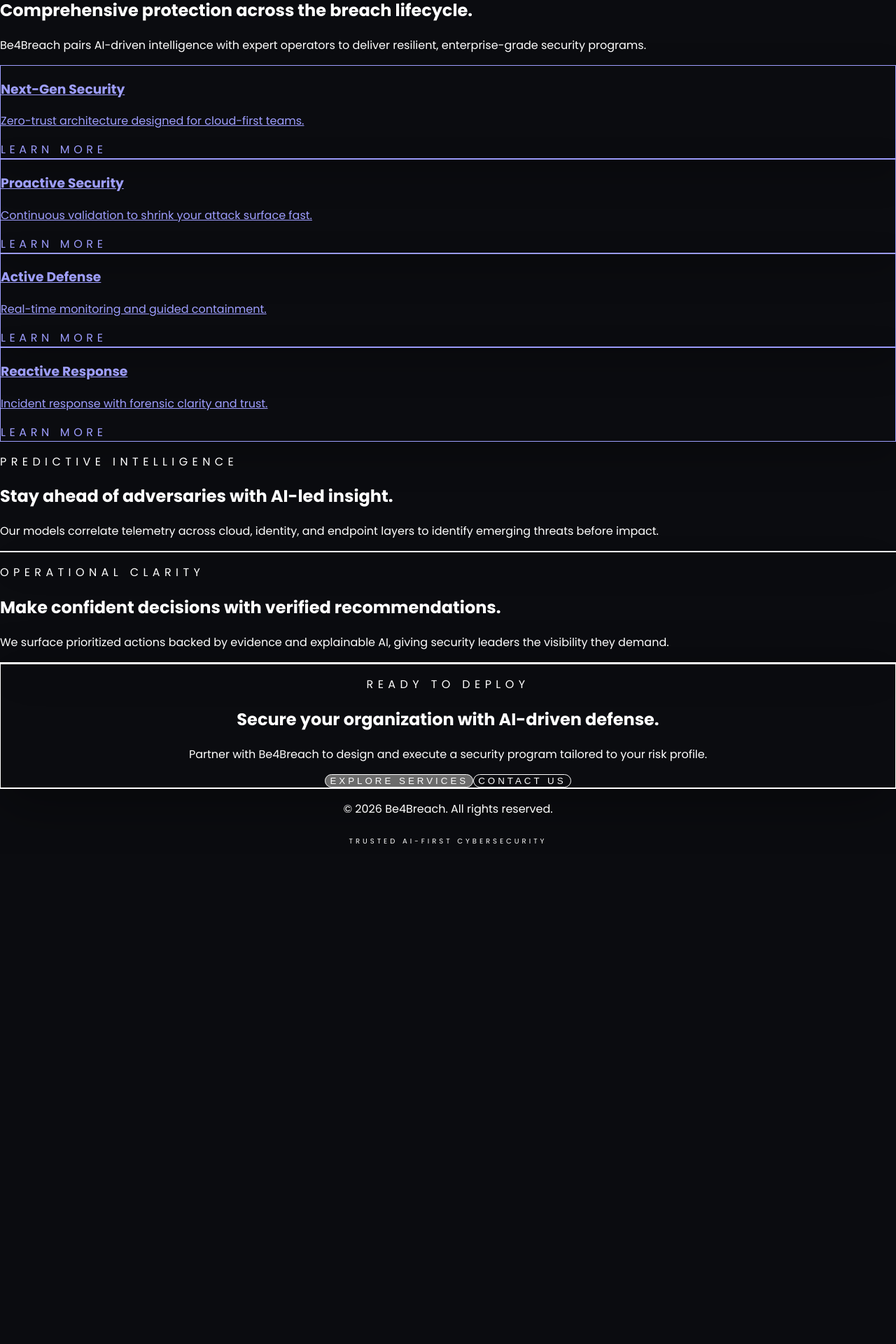
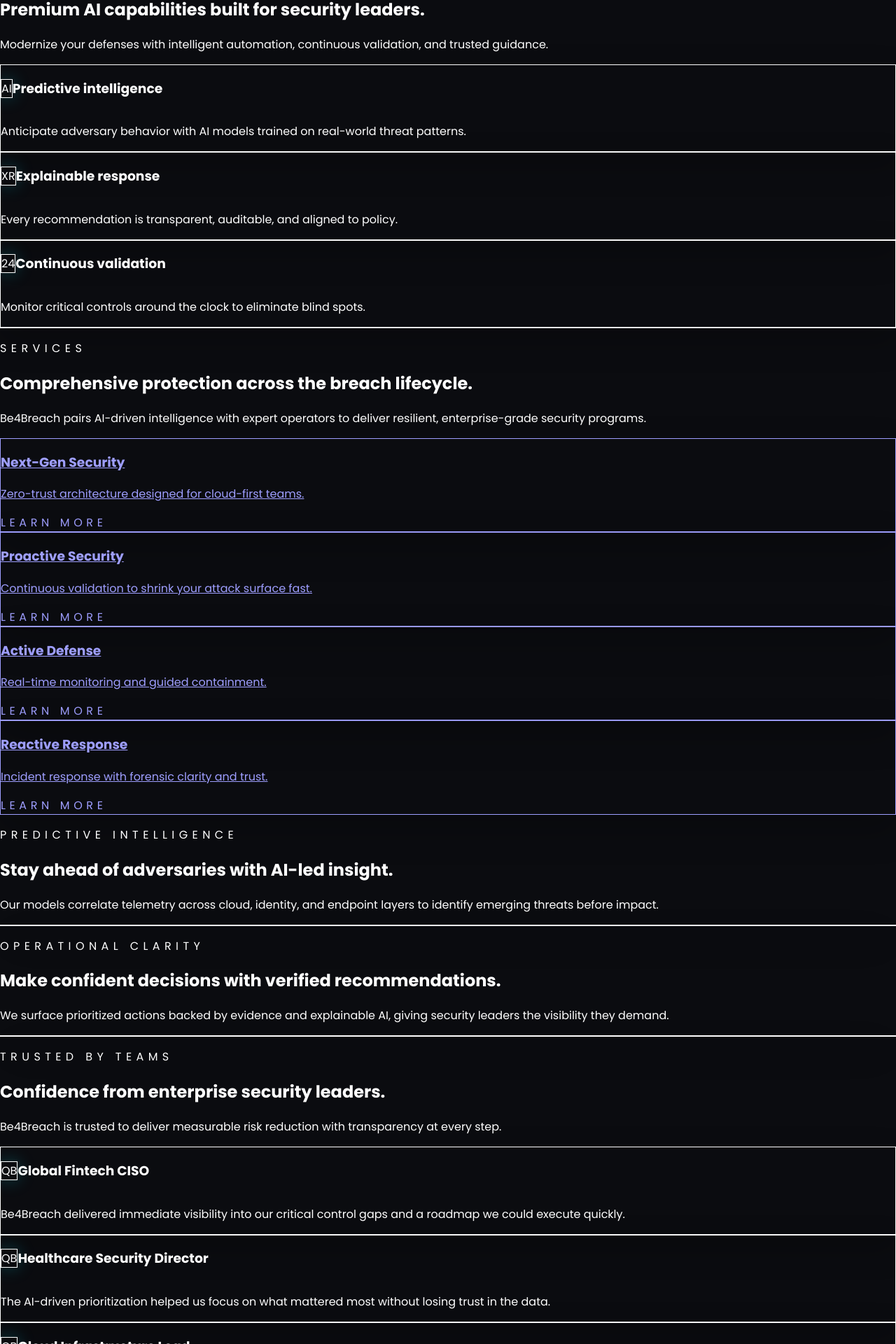
Before and after one commit to Divyansh-0001/Be4Breach-Website, a Next.js app: page / in a window 1280 px wide. Shown: the part 869-2789 px from the top of the page at 70% size. Before the commit the page ends 2089 px from the top, so only its background shows below. Built offline with nearby package versions, Linux system fonts and the light colour scheme.

Commit message:
feat: upgrade landing page UI
Co-authored-by: nikhil.agarwal <nikhil.agarwal@avalara.com>

```diff
--- /dev/null
+++ b/app/components/FeatureCard.js
@@ -0,0 +1,23 @@
+"use client";
+
+import { motion } from "framer-motion";
+import { cardVariants } from "../lib/animations";
+
+export default function FeatureCard({ icon, title, description }) {
+  return (
+    <motion.div
+      variants={cardVariants}
+      whileHover="hover"
+      whileTap="tap"
+      className="rounded-2xl border border-brand-white/10 bg-brand-dark/80 p-6 shadow-[0_18px_45px_rgba(0,0,0,0.25)] transition"
+    >
+      <div className="flex items-center gap-4">
+        <div className="flex h-12 w-12 items-center justify-center rounded-2xl border border-brand-cyan/40 bg-brand-dark text-xs font-semibold text-brand-cyan shadow-[0_0_24px_rgba(0,240,255,0.25)]">
+          {icon}
+        </div>
+        <h3 className="text-lg font-semibold text-brand-white">{title}</h3>
+      </div>
+      <p className="mt-4 text-sm text-brand-white/70">{description}</p>
+    </motion.div>
+  );
+}
--- a/app/components/Footer.js
+++ b/app/components/Footer.js
@@ -1,7 +1,16 @@
 "use client";
 
+import Link from "next/link";
 import { motion } from "framer-motion";
 import { fadeIn } from "../lib/animations";
+
+const navLinks = [
+  { label: "Home", href: "/" },
+  { label: "Services", href: "/services" },
+  { label: "About", href: "/about" },
+  { label: "AI Security", href: "/ai-security" },
+  { label: "Contact", href: "/contact" },
+];
 
 export default function Footer() {
   return (
@@ -13,11 +22,34 @@ export default function Footer() {
       transition={{ duration: 0.6, ease: "easeOut" }}
       variants={fadeIn}
     >
-      <div className="mx-auto flex w-full max-w-6xl flex-col items-center gap-2 px-6 py-8 text-center text-xs text-brand-white/60 sm:text-sm">
-        <p>© 2026 Be4Breach. All rights reserved.</p>
-        <p className="text-[10px] uppercase tracking-[0.4em] text-brand-cyan/70">
-          Trusted AI-first cybersecurity
-        </p>
+      <div className="mx-auto w-full max-w-6xl px-6 py-10">
+        <div className="flex flex-col items-center justify-between gap-6 text-center md:flex-row md:text-left">
+          <div className="space-y-2">
+            <p className="text-sm font-semibold uppercase tracking-[0.3em] text-brand-white">
+              Be4Breach
+            </p>
+            <p className="text-xs text-brand-white/60">
+              Premium AI-driven cybersecurity for modern enterprises.
+            </p>
+          </div>
+          <nav className="flex flex-wrap justify-center gap-4 text-xs uppercase tracking-[0.3em] text-brand-white/60 md:justify-end">
+            {navLinks.map((link) => (
+              <Link
+                key={link.href}
+                href={link.href}
+                className="transition hover:text-brand-cyan focus-visible:outline-none focus-visible:ring-2 focus-visible:ring-brand-cyan/70"
+              >
+                {link.label}
+              </Link>
+            ))}
+          </nav>
+        </div>
+        <div className="mt-8 flex flex-col items-center gap-2 text-center text-xs text-brand-white/60 sm:text-sm">
+          <p>© 2026 Be4Breach. All rights reserved.</p>
+          <p className="text-[10px] uppercase tracking-[0.4em] text-brand-cyan/70">
+            Trusted AI-first cybersecurity
+          </p>
+        </div>
       </div>
     </motion.footer>
   );
--- a/app/page.js
+++ b/app/page.js
@@ -1,9 +1,11 @@
 import AnimatedSection from "./components/AnimatedSection";
+import FeatureCard from "./components/FeatureCard";
 import CTAButton from "./components/CTAButton";
 import AlternatingSection from "./components/AlternatingSection";
 import HeroSection from "./components/HeroSection";
 import ServiceCardGrid from "./components/ServiceCardGrid";
 import SectionHeader from "./components/SectionHeader";
+import { staggerContainer } from "./lib/animations";
 
 export const metadata = {
   title: "Home",
@@ -34,6 +36,27 @@ const serviceCards = [
   },
 ];
 
+const features = [
+  {
+    icon: "AI",
+    title: "Predictive intelligence",
+    description:
+      "Anticipate adversary behavior with AI models trained on real-world threat patterns.",
+  },
+  {
+    icon: "XR",
+    title: "Explainable response",
+    description:
+      "Every recommendation is transparent, auditable, and aligned to policy.",
+  },
+  {
+    icon: "24",
+    title: "Continuous validation",
+    description:
+      "Monitor critical controls around the clock to eliminate blind spots.",
+  },
+];
+
 const alternatingSections = [
   {
     label: "Predictive intelligence",
@@ -49,10 +72,46 @@ const alternatingSections = [
   },
 ];
 
+const testimonials = [
+  {
+    title: "Global Fintech CISO",
+    description:
+      "Be4Breach delivered immediate visibility into our critical control gaps and a roadmap we could execute quickly.",
+  },
+  {
+    title: "Healthcare Security Director",
+    description:
+      "The AI-driven prioritization helped us focus on what mattered most without losing trust in the data.",
+  },
+  {
+    title: "Cloud Infrastructure Lead",
+    description:
+      "We reduced response times and gained confidence in our incident readiness within weeks.",
+  },
+];
+
 export default function Home() {
   return (
     <main id="main-content" className="mx-auto w-full max-w-6xl px-6">
       <HeroSection />
+
+      <AnimatedSection className="py-16" variants={staggerContainer}>
+        <SectionHeader
+          label="Feature Highlights"
+          title="Premium AI capabilities built for security leaders."
+          description="Modernize your defenses with intelligent automation, continuous validation, and trusted guidance."
+        />
+        <div className="mt-10 grid gap-6 md:grid-cols-3">
+          {features.map((feature) => (
+            <FeatureCard
+              key={feature.title}
+              icon={feature.icon}
+              title={feature.title}
+              description={feature.description}
+            />
+          ))}
+        </div>
+      </AnimatedSection>
 
       <AnimatedSection className="border-t border-brand-white/10 py-16">
         <SectionHeader
@@ -81,6 +140,24 @@ export default function Home() {
         ))}
       </div>
 
+      <AnimatedSection className="py-16" variants={staggerContainer}>
+        <SectionHeader
+          label="Trusted by teams"
+          title="Confidence from enterprise security leaders."
+          description="Be4Breach is trusted to deliver measurable risk reduction with transparency at every step."
+        />
+        <div className="mt-8 grid gap-6 md:grid-cols-3">
+          {testimonials.map((item) => (
+            <FeatureCard
+              key={item.title}
+              icon="QB"
+              title={item.title}
+              description={item.description}
+            />
+          ))}
+        </div>
+      </AnimatedSection>
+
       <AnimatedSection className="pb-20">
         <div className="rounded-3xl border border-brand-white/10 bg-brand-dark/80 px-8 py-10 shadow-[0_25px_80px_rgba(0,0,0,0.35)] md:flex md:items-center md:justify-between">
           <div className="space-y-3 text-center md:text-left">
```
